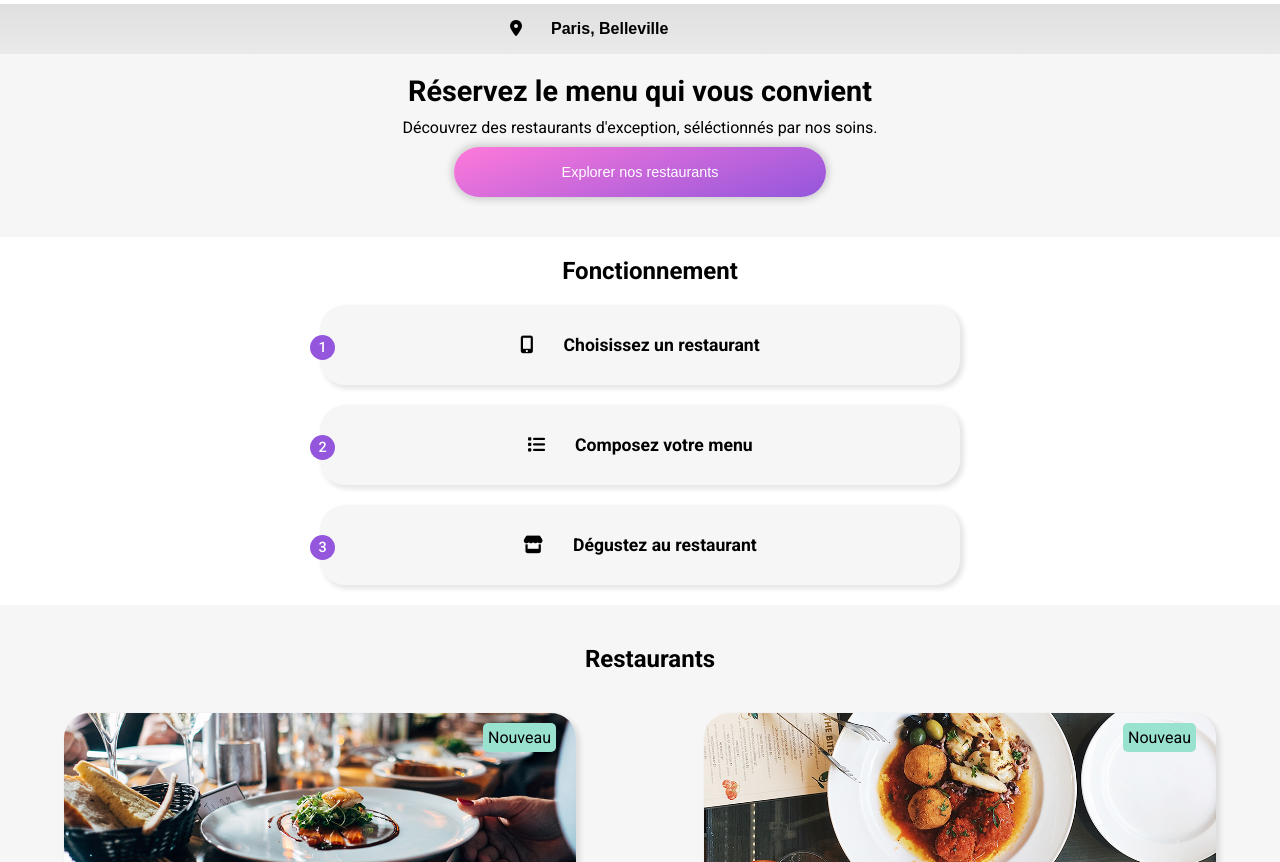
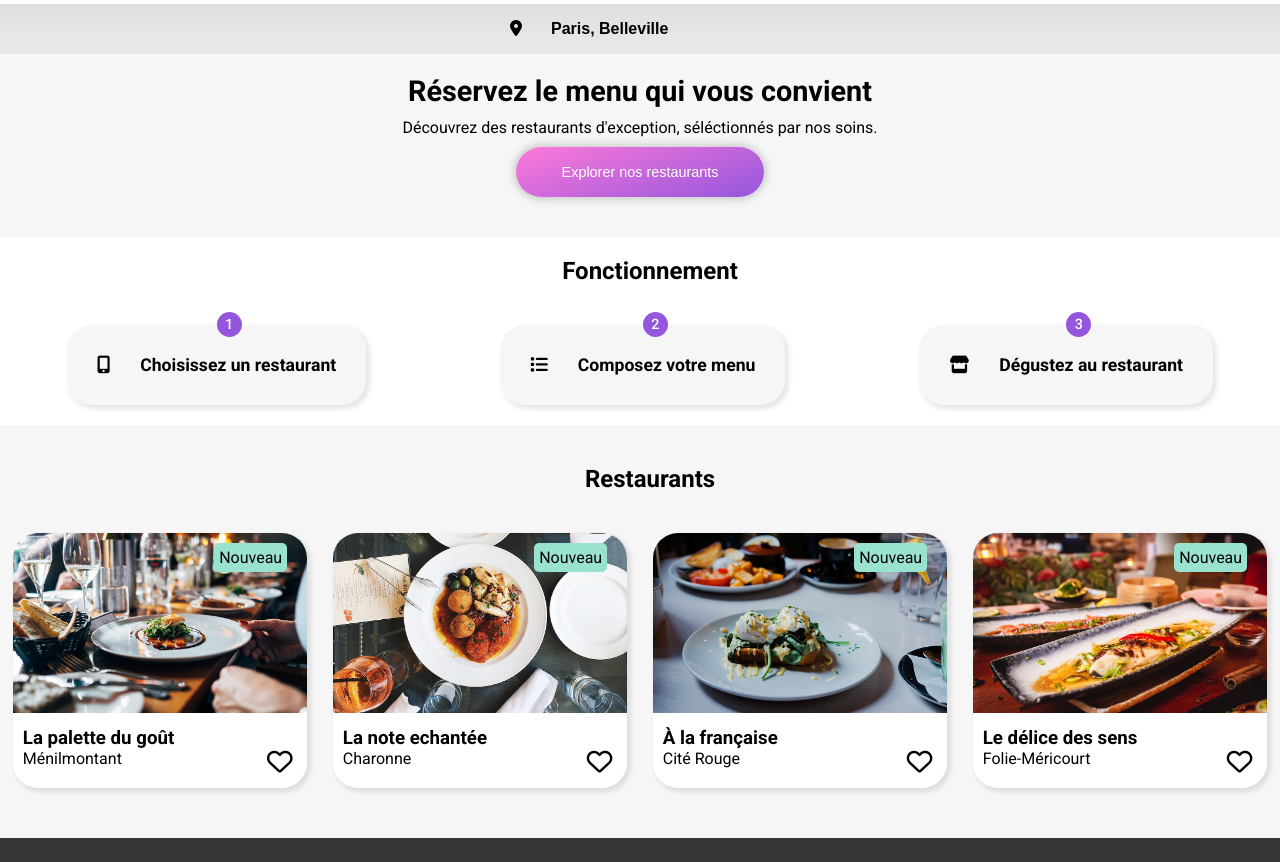
Before and after one commit to nnevid/dynamisez_une_page_web_avec_des_animations_CSS, a website: page index.html in a window 1280 px wide. Shown: the part 57-919 px from the top of the page. Drawn offline with Linux system fonts and the light colour scheme; a web font is replaced by a local one.

Commit message:
loading snippet change

```diff
--- a/index.html
+++ b/index.html
@@ -13,7 +13,7 @@
 <body>
  <div class="wrapper">
    <div class="lds-ring">
-      <!-- <i class="fa-solid fa-utensils"></i> -->
+      <i class="fa-solid fa-utensils fa-snipet"></i>
       <div>
       </div>
       <div>
@@ -43,15 +43,13 @@
         <h2 class="function-prev__heading">Fonctionnement</h2>
         <div class="function-prev-list__container">
            <ol class="function-prev-list">
-               <a href="#">
-                  <li class="function-prev-list__item"><span class="function-prev-list__span">1</span><i class="fa-solid    fa-mobile-screen-button"></i>Choisissez un restaurant</li>
-               </a>
-               <a href="#">
-                  <li class="function-prev-list__item"><span class="function-prev-list__span">2</span><i class="fa-solid fa-list"></i>Composez votre menu</li>
-               </a>
-               <a href="#">
-                  <li class="function-prev-list__item"><span class="function-prev-list__span">3</span><i   class="fa-solid fa-store"></i>Dégustez au restaurant</li>
-               </a>
+               <li class="function-prev-list__item"><span class="function-prev-list__span">1</span>
+               <i class="fa-solid fa-mobile-screen-button"></i>Choisissez un restaurant</li>
+               <li class="function-prev-list__item"><span class="function-prev-list__span">2</span>
+               <i class="fa-solid fa-list"></i>Composez votre menu</li>
+               <li class="function-prev-list__item"><span class="function-prev-list__span">3</span>
+               <i class="fa-solid fa-store"></i>Dégustez au restaurant</li>
+
             </ol>
 
         </div>
@@ -117,7 +115,7 @@
       <h3 class="footer-prev__heading">ohmyfood</h3>
       <nav class="footer-nav">
          <ul>
-            <li class="footer-nav__link"><i class="fa-solid fa-utensils"></i>Proposer un restaurant</li>
+            <li class="footer-nav__link"><i class="fa-solid fa-utensils fa-footer"></i>Proposer un restaurant</li>
             <li class="footer-nav__link"><i class="fa-solid fa-handshake-angle"></i> Devenir partenaire</li>
             <li class="footer-nav__link">Mentions légales</li>
             <a href="mailto:nnevid@gmail.com">
--- a/sass/base/_base.scss
+++ b/sass/base/_base.scss
@@ -18,14 +18,27 @@ body,p,a,ul,li{
 /* base styles */
 /*Loading Ring*/
 .lds-ring {
-   display: inline-block;
+   display: flex;
    position: fixed;
    width: 100%;
    height: 100%;
    z-index: 100;
    background-color: rgba(0,0,0, 0.9);;
    animation: bg-change 3s ease-in-out;
+   justify-content: center;
+   align-items: center;
    visibility: hidden;
+ }
+ .fa-snipet{
+   margin-right: 0px;
+   background: $colour-primary;
+   background-image: linear-gradient( $colour-secondary, $colour-primary);
+   background-clip: text;
+   -webkit-text-fill-color: transparent;
+   -webkit-background-clip: text;
+   animation: lds-ring 1.35s cubic-bezier(0.5, 0, 0.5, 1) 2, bg-change 3s ease-in-out, scale-change 0.8s ease-in-out;
+   font-size: 3rem;
+   ;
  }
  .lds-ring div {
    box-sizing: border-box;
@@ -34,12 +47,10 @@ body,p,a,ul,li{
    width: 120px;
    height: 120px;
    margin: 8px;
-   border: 28px solid;
+   border: 10px solid;
    border-radius: 50%;
    animation: lds-ring 1.35s cubic-bezier(0.5, 0, 0.5, 1) 2, bg-change 3s ease-in-out;
    border-color: $colour-primary transparent transparent transparent;
-   left: 31%;
-   top: 33%;
    visibility: hidden;
 
  }
@@ -80,7 +91,49 @@ form {
       margin-left:0%;
    }
 }
+/* Heart Icon setup for Home Page & Menu Pages*/
+.fa{
+   &-heart{
+      position: absolute;
+      right: 5%;
+      font-size: 1.6rem;
+      cursor: pointer;
 
+   }
+   &-gradient{
+      background: $colour-primary;
+      background-image: linear-gradient( $colour-secondary, $colour-primary);
+      background-clip: text;
+      -webkit-text-fill-color: transparent;
+      -webkit-background-clip: text;
+      transform-origin: bottom;
+   }
+   &-white{
+      background-color: $white;
+      height: auto;
+      transition: all 0.9s ease-in-out;
+      animation: fillOut 0.9s ease-in-out forwards;
+   }
+   &-grey{
+      background-color: $main-background;
+      height: auto;
+      transition: all 0.9 ease-in-out;
+      animation: fillOut 0.9s ease-in-out forwards;
+   }
+   &-white:hover{
+      animation: fillHeart 0.9s ease-in-out forwards;
+   }
+   &-grey:hover{
+      animation: fillHeart 0.9s ease-in-out forwards;
+   }
+   &-menu{
+      margin-right: 20px;
+      position: absolute;
+      top: 33px;
+      @include tablet-only{margin-right: 15%;}
+   }
+
+}
 /*Footer */
 footer{
    background-color: $footer-background;
@@ -88,15 +141,17 @@ footer{
 }
 .footer-prev{
    padding-top: 10px;
-   @include tablet-only{
-      text-align: center;
-   }
+   @include tablet-only{text-align: center;}
+   @include desktop{text-align: left;}
    &__heading{
       @extend %headingMargin;
       font-family: 'Shrikhand', cursive;
       letter-spacing: .02rem;
       font-size: 1.4rem;
       color:white;
+   }
+   &__heading{
+      @include desktop{margin-left: 5%;}
    }
 }
 footer ul{@extend %mgLeft20;}
@@ -106,8 +161,9 @@ footer ul{@extend %mgLeft20;}
       margin-bottom: 10px;
       text-align: left;
       cursor: pointer;
-      width:40%;
+      width:60%;
       @include tablet-only{margin:10px auto;}
+      @include desktop{margin:10px 10px 10px 3%;}
    }
    &__link i{
       color:$white;
@@ -116,6 +172,6 @@ footer ul{@extend %mgLeft20;}
 }
 /*Footer Icons Layout*/
 .fa{
-   &-utensils{margin-right: 20px;}
+   &-footer{margin-right: 20px;}
    &-handshake-angle{margin-right: 10px;}
 }
--- a/sass/pages/_home.scss
+++ b/sass/pages/_home.scss
@@ -33,54 +33,12 @@
          background: $btn-bg-hover;
          box-shadow: $btn-shadow-hover;
          }
-      @include tablet-only{
-         width:30%;
-      }
+      @include tablet-only{width:30%;}
+      @include desktop{width:20%;}
 
    }
 }
-/* Heart Icon setup for Home Page & Menu Pages*/
-.fa{
-   &-heart{
-      position: absolute;
-      right: 5%;
-      font-size: 1.6rem;
-      cursor: pointer;
 
-   }
-   &-gradient{
-      background: $colour-primary;
-      background-image: linear-gradient( $colour-secondary, $colour-primary);
-      background-clip: text;
-      -webkit-text-fill-color: transparent;
-      -webkit-background-clip: text;
-      transform-origin: bottom;
-   }
-   &-white{
-      background-color: $white;
-      height: auto;
-      transition: all 0.9s ease-in-out;
-      animation: fillOut 0.9s ease-in-out forwards;
-   }
-   &-grey{
-      background-color: $main-background;
-      height: auto;
-      transition: all 0.9 ease-in-out;
-      animation: fillOut 0.9s ease-in-out forwards;
-   }
-   &-white:hover{
-      animation: fillHeart 0.9s ease-in-out forwards;
-   }
-   &-grey:hover{
-      animation: fillHeart 0.9s ease-in-out forwards;
-   }
-   &-menu{
-      margin-right: 20px;
-      position: absolute;
-      top: 33px;
-   }
-
-}
 /* 2nd Section  "Fonctionnement" */
 
 .function-prev{
@@ -95,6 +53,11 @@
    @include tablet-only{
       width:50%;
       margin:auto;
+   }
+   @include desktop{
+      width: 100%;
+      display: flex;
+      justify-content: space-evenly;
    }
    &__item{
       margin:0 30px 20px;
@@ -122,6 +85,10 @@
       font-size: 0.9rem;
       font-weight: 500;
       left: -10px;
+      @include desktop{
+         left: 50%;
+         top: -13px;
+      }
    }
    &__item>i{
       margin-right:30px;
@@ -155,6 +122,7 @@
          display: flex;
          flex-wrap: wrap;
       }
+
    }
 
 }
@@ -166,6 +134,7 @@
    position: relative;
    box-shadow: 3px 3px 5px 1px rgba(0, 0, 0, 0.1);
    @include tablet-only{width:40%;}
+   @include desktop{width:23%;}
    &__heading{
       @extend %mgLeft10;
       margin-top: 10px;
--- a/sass/pages/_menus.scss
+++ b/sass/pages/_menus.scss
@@ -29,16 +29,15 @@
    margin-top:-47px;
    padding:25px 20px 5px;
    border-radius: 25px 25px;
-
+   @include desktop{margin-top: -30%;}
 }
 .menu-prev{
-
+   @include tablet-only{padding:25px 15% 5px;}
+   @include desktop{padding:25px 20% 5px;}
    &__restaurant-heading{
-      @include titles-style();
-      display: flex;
-      justify-content: space-between;
-      align-items: center;
+      font-family: "Shrikhand", cursive;
       font-size: 1.6rem;
+      @include desktop {text-align: center;}
    }
    &__menu-heading{
       margin-top:25px;
@@ -99,6 +98,7 @@
       margin-left: 10px;
       display: inline-block;
       vertical-align: middle;
+      @include tablet-only{margin-left: 10%;}
    }
    &-link{
       width: 100%;
--- a/sass/tools/_keyframes.scss
+++ b/sass/tools/_keyframes.scss
@@ -6,13 +6,36 @@
     }
    100% {
      transform: rotate(360deg);
-
-    }
+   }
  }
- @keyframes bg-change{
+@keyframes bg-change{
     from{visibility: hidden;}
     to{visibility: visible;}
 }
+@keyframes scale-change{
+  0%{
+      transform: scale(0);
+      opacity: 0;
+   }
+   25%{
+      transform: scale(0.3);
+      opacity: 0.3;
+   }
+   50%{
+      transform: scale(0.6);
+      opacity: 0.6;
+   }
+   75%{
+      transform: scale(0.9);
+      opacity: 0.9;
+   }
+   100%{
+      transform: scale(0);
+      opacity: 0;
+   }
+
+}
+
 /* Keyframes for Heart Animation*/
 @keyframes fillHeart{
     0%{
--- a/sass/tools/_variables-mixins.scss
+++ b/sass/tools/_variables-mixins.scss
@@ -27,10 +27,15 @@ $white: #fff;
    animation-timing-function: ease-in-out;
 }
 // Map for responsive
- $breakpoints: (mobile:500px, tablet:800px, desktop:900px);
-
+ $breakpoints: (mobile:500px, tablet:800px, desktop:961px);
+// Mixins for Media Querries
  @mixin tablet-only{
     @media screen and (min-width: map-get($breakpoints, tablet)){
        @content;
     }
  }
+ @mixin desktop {
+    @media screen and (min-width: map-get($breakpoints, desktop)){
+       @content;
+    }
+ }
```
Also changed, not shown: public/css/style.css, 1 other file.
